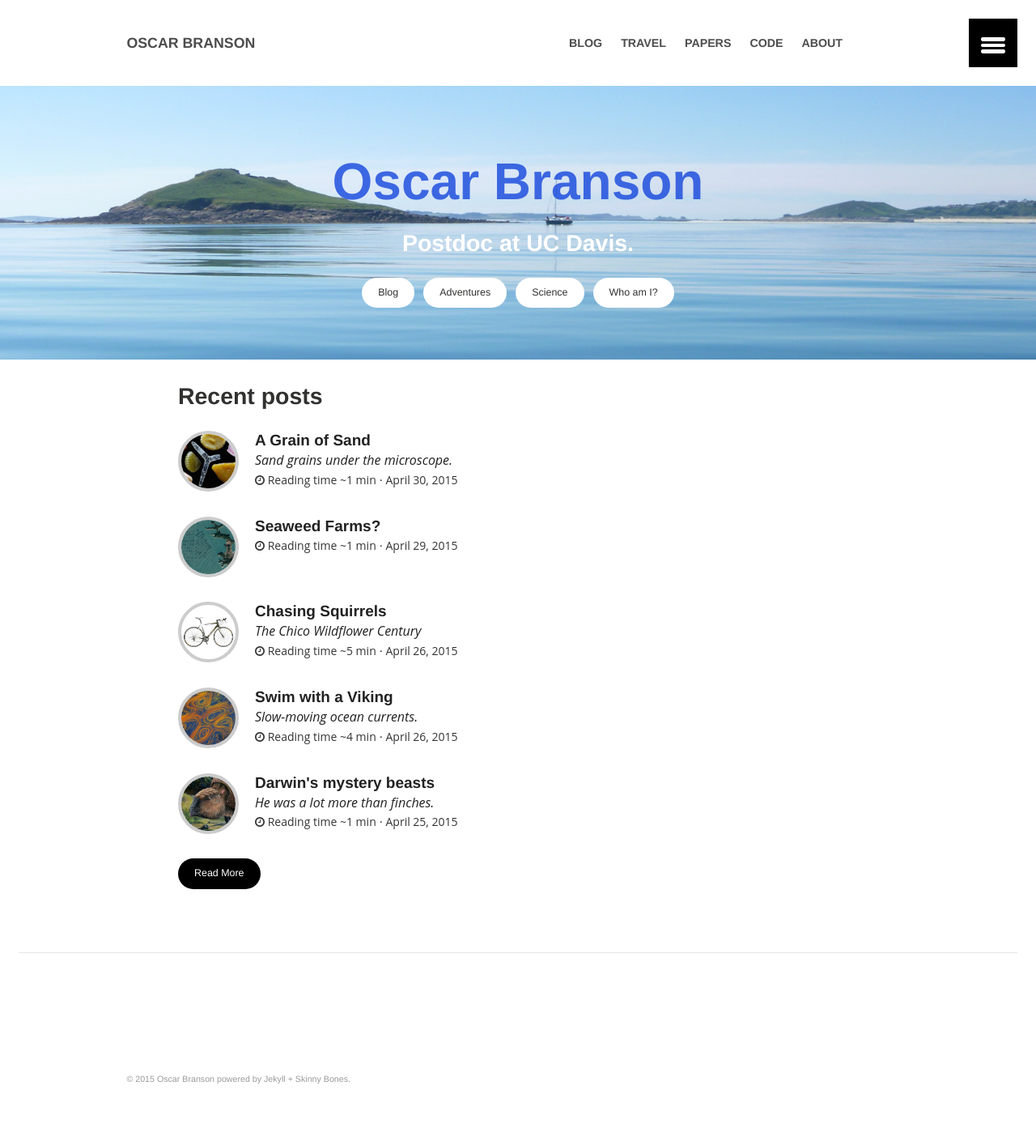
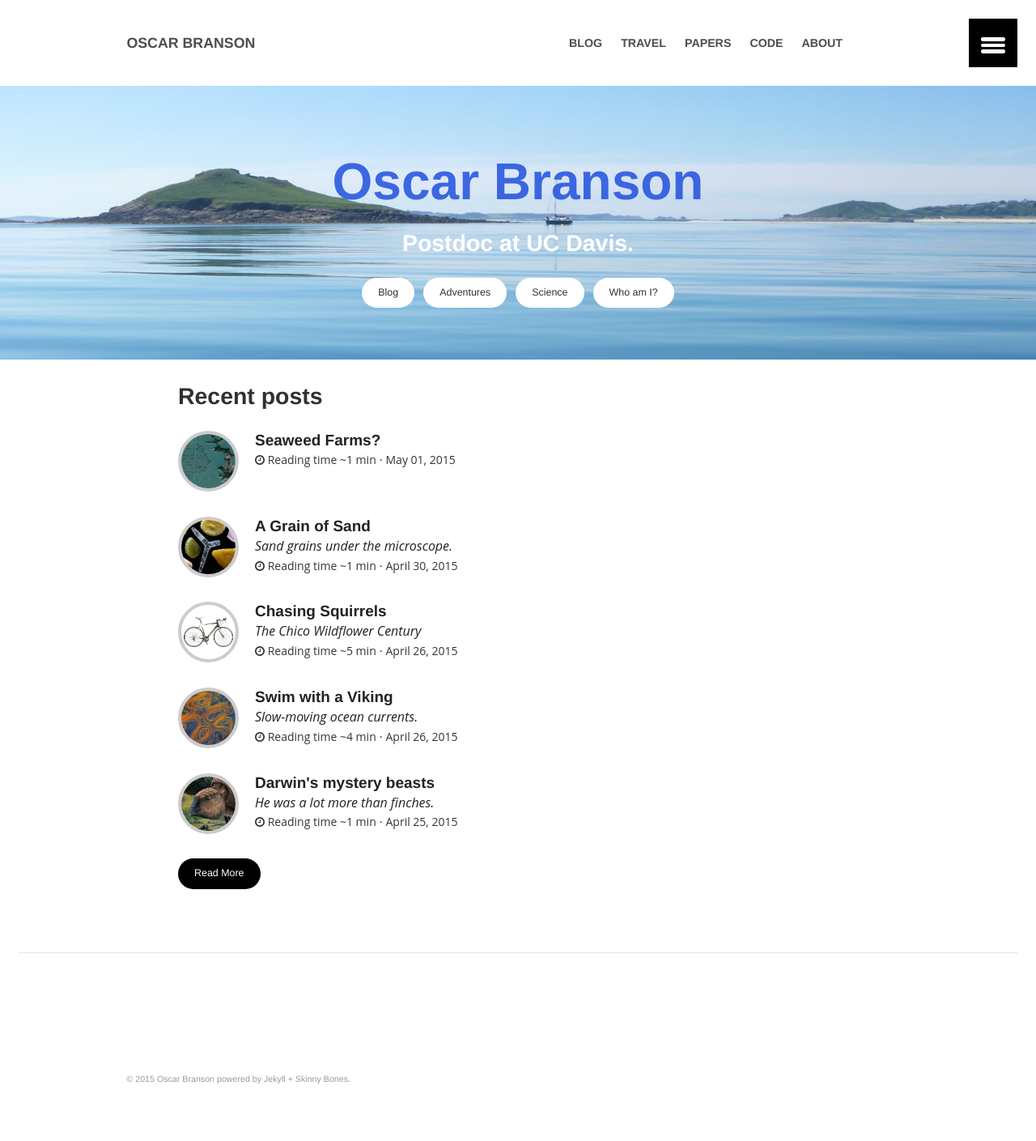
Before and after one commit to oscarbranson/oscarbranson.github.io, a Jekyll site: the page built from index.md, in a window 1280 px wide. Shown: the whole page at 81% size. Built offline with Jekyll 4.4.1, drawn with Linux system fonts in a browser that asks for light colours.

Commit message:
seaweed farms date.

```diff
--- a/_posts/blog/2015-04-28-seaweed-farms.md
+++ b/_posts/blog/2015-04-28-seaweed-farms.md
@@ -14,7 +14,7 @@ image:
   creditlink: http://goo.gl/qU0bQA
 ads: false
 original: https://www.facebook.com/TheEarthStory/photos/a.352867368107647.80532.352857924775258/869323323128713/
-date: 2015-04-29
+date: 2015-05-01
 published: true
 ---
 
```
